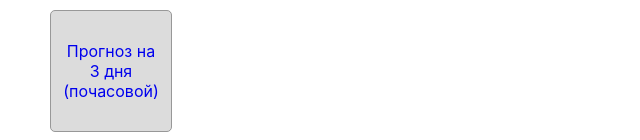
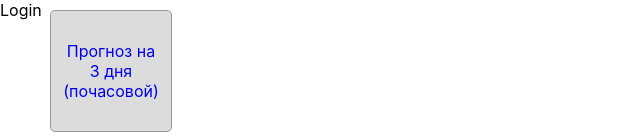
Before and after one commit to valenok31/weather, a React (Create React App) app: page /login in a window 1280 px wide. Shown: the top 140 px of the page, without its empty margins (0-640 px from the left). Built offline with nearby package versions, Linux system fonts and the light colour scheme; no server answers.

Commit message:
- Login
Working version 1.0

```diff
--- a/src/App.js
+++ b/src/App.js
@@ -10,6 +10,7 @@ import Setting from "./components/Setting/Setting";
 import {l10n} from "./components/accessoryFunctions/localization"
 import {connect} from "react-redux";
 import {compose} from "redux";
+import Login from "./components/Login/Login";
 
 
 class App extends React.Component {
@@ -41,6 +42,7 @@ class App extends React.Component {
                         <Route path='/weatherlist' element={<WeatherList/>}/>
                         <Route path='/current' element={<CurrentWeather/>}/>
                         <Route path='/setting' element={<Setting/>}/>
+                        <Route path='/login' element={<Login/>}/>
                     </Routes>
                 </div>
 
--- a/src/components/Login/Login.js
+++ b/src/components/Login/Login.js
@@ -0,0 +1,9 @@
+import React from "react";
+
+class Login extends React.Component{
+    render(){
+        return <div>Login</div>
+}
+}
+
+export default Login;
```
